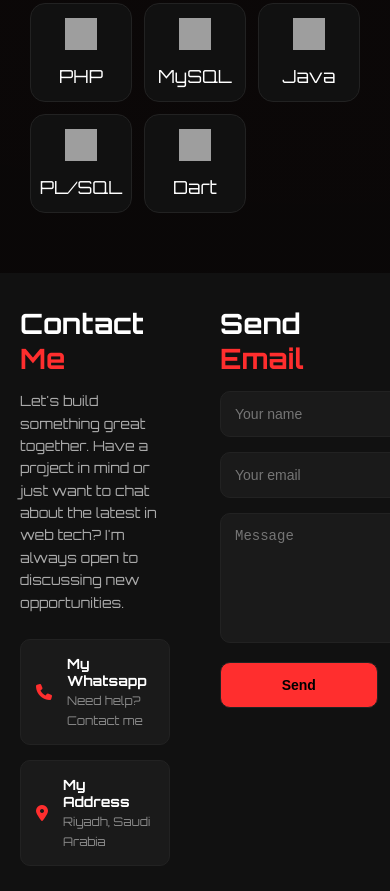
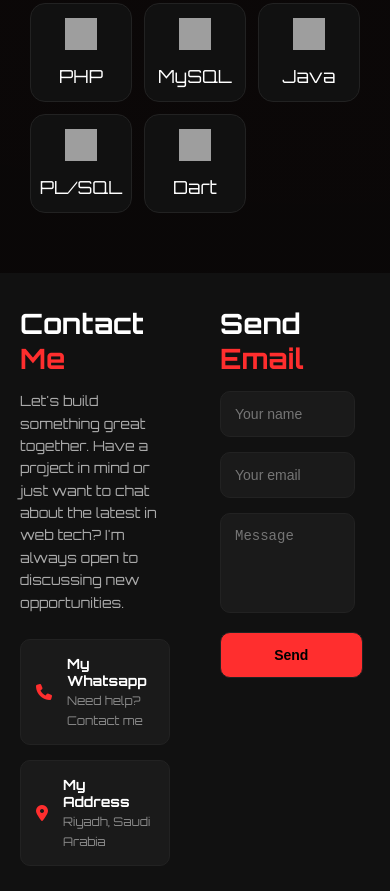
Before and after one commit to A8almdi/portfolio, a plain HTML site: page index.html in a window 390 px wide. Shown: the part 5534-6425 px from the top of the page. Drawn offline with Linux system fonts and the light colour scheme; grey boxes are pictures that could not be loaded.

Commit message:
Update style.css

```diff
--- a/style.css
+++ b/style.css
@@ -446,6 +446,16 @@ html{
     border-radius: 0 !important;
     padding: 15px 20px !important;
   }
+
+    .contact-right input,
+.contact-right textarea {
+  width: 90% !important;
+  box-sizing: border-box;
+}
+
+.send-btn {
+  width: 95% !important;
+}
 
 }
 
```
